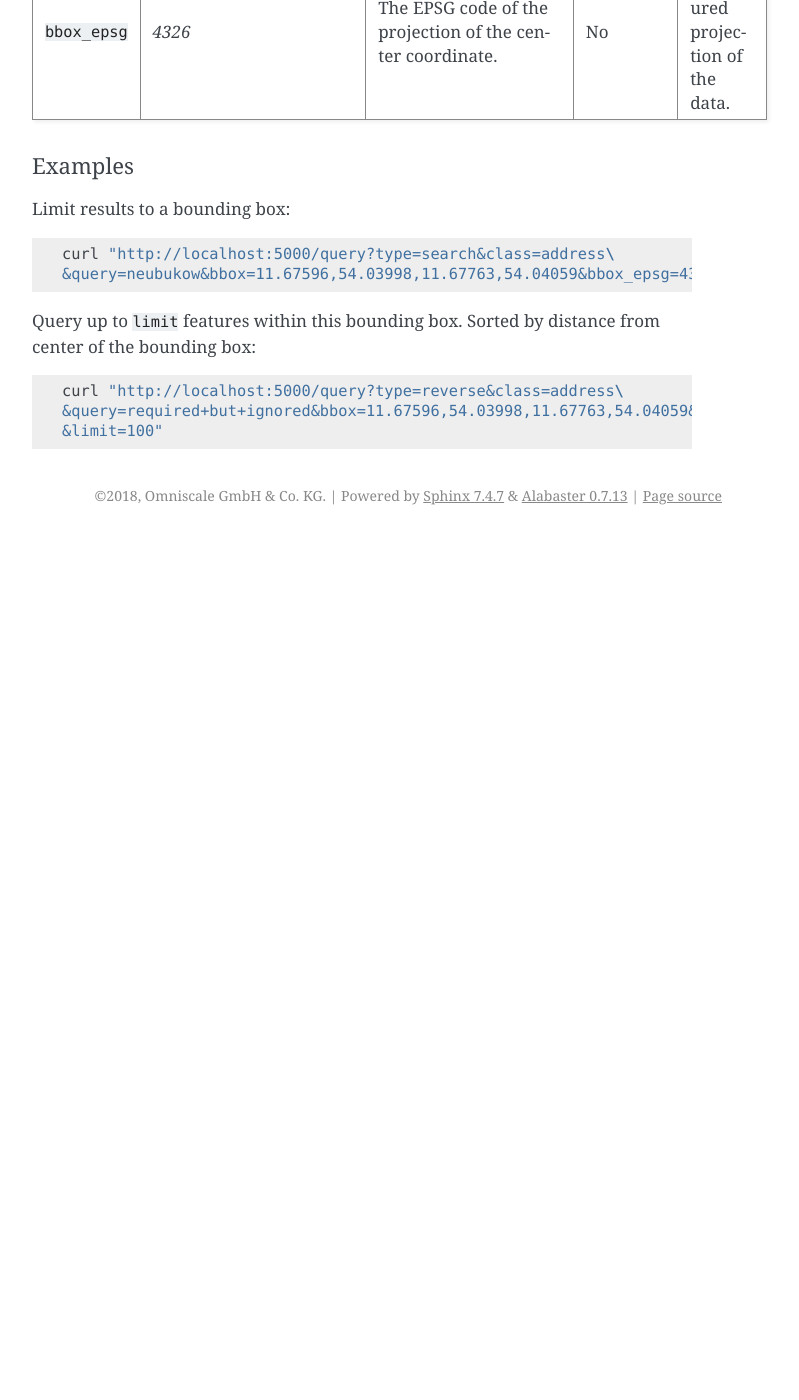
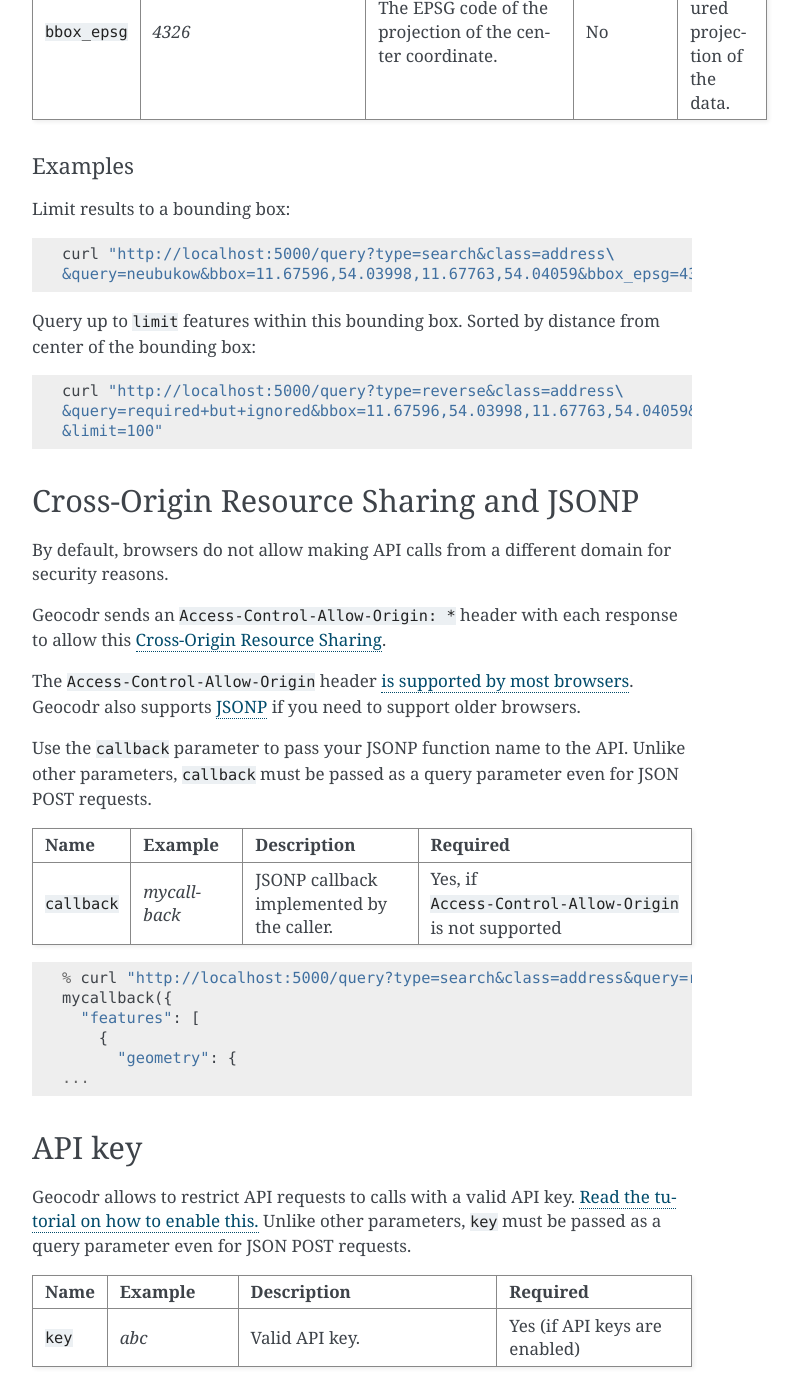
Before and after one commit to rostock/geocodr, a Sphinx documentation site: the page built from docs/api.rst, in a window 1280 px wide and 1400 px high, scrolled down 4665 px. Shown: the whole window, without its empty margins (388-1187 px from the left). Built offline with Sphinx 7.4.7, drawn with Linux system fonts in a browser that asks for light colours; before the commit the page ends 5200 px from its top, so only the background shows below that; some of the changed text lies outside the part shown.

Commit message:
docs: add api keys and cors/jsonp

```diff
--- a/docs/api.rst
+++ b/docs/api.rst
@@ -244,3 +244,59 @@ Query up to ``limit`` features within this bounding box. Sorted by distance from
    curl "http://localhost:5000/query?type=reverse&class=address\
    &query=required+but+ignored&bbox=11.67596,54.03998,11.67763,54.04059&bbox_epsg=4326\
    &limit=100"
+
+
+Cross-Origin Resource Sharing and JSONP
+---------------------------------------
+
+By default, browsers do not allow making API calls from a different domain for security reasons.
+
+Geocodr sends an ``Access-Control-Allow-Origin: *`` header with each response to allow this `Cross-Origin Resource Sharing <https://developer.mozilla.org/en-US/docs/Web/HTTP/CORS>`_.
+
+The ``Access-Control-Allow-Origin`` header `is supported by most browsers <https://caniuse.com/#search=cors>`_. Geocodr also supports `JSONP <https://en.wikipedia.org/wiki/JSONP>`_ if you need to support older browsers.
+
+Use the ``callback`` parameter to pass your JSONP function name to the API. Unlike other parameters, ``callback`` must be passed as a query parameter even for JSON POST requests.
+
+.. list-table::
+   :widths: 10 20 40 30
+   :header-rows: 1
+
+   *  - Name
+      - Example
+      - Description
+      - Required
+   *  - ``callback``
+      - `mycallback`
+      - JSONP callback implemented by the caller.
+      - Yes, if ``Access-Control-Allow-Origin`` is not supported
+
+::
+
+   % curl "http://localhost:5000/query?type=search&class=address&query=rostock&callback=mycallback"
+   mycallback({
+     "features": [
+       {
+         "geometry": {
+   ...
+
+
+.. _api_key:
+
+API key
+-------
+
+Geocodr allows to restrict API requests to calls with a valid API key. :ref:`Read the tutorial on how to enable this. <tutorial_api_key>` Unlike other parameters, ``key`` must be passed as a query parameter even for JSON POST requests.
+
+
+.. list-table::
+   :widths: 10 20 40 30
+   :header-rows: 1
+
+   *  - Name
+      - Example
+      - Description
+      - Required
+   *  - ``key``
+      - `abc`
+      - Valid API key.
+      - Yes (if API keys are enabled)
```
Also changed, not shown: docs/tutorial.rst (+21 -0 lines).
